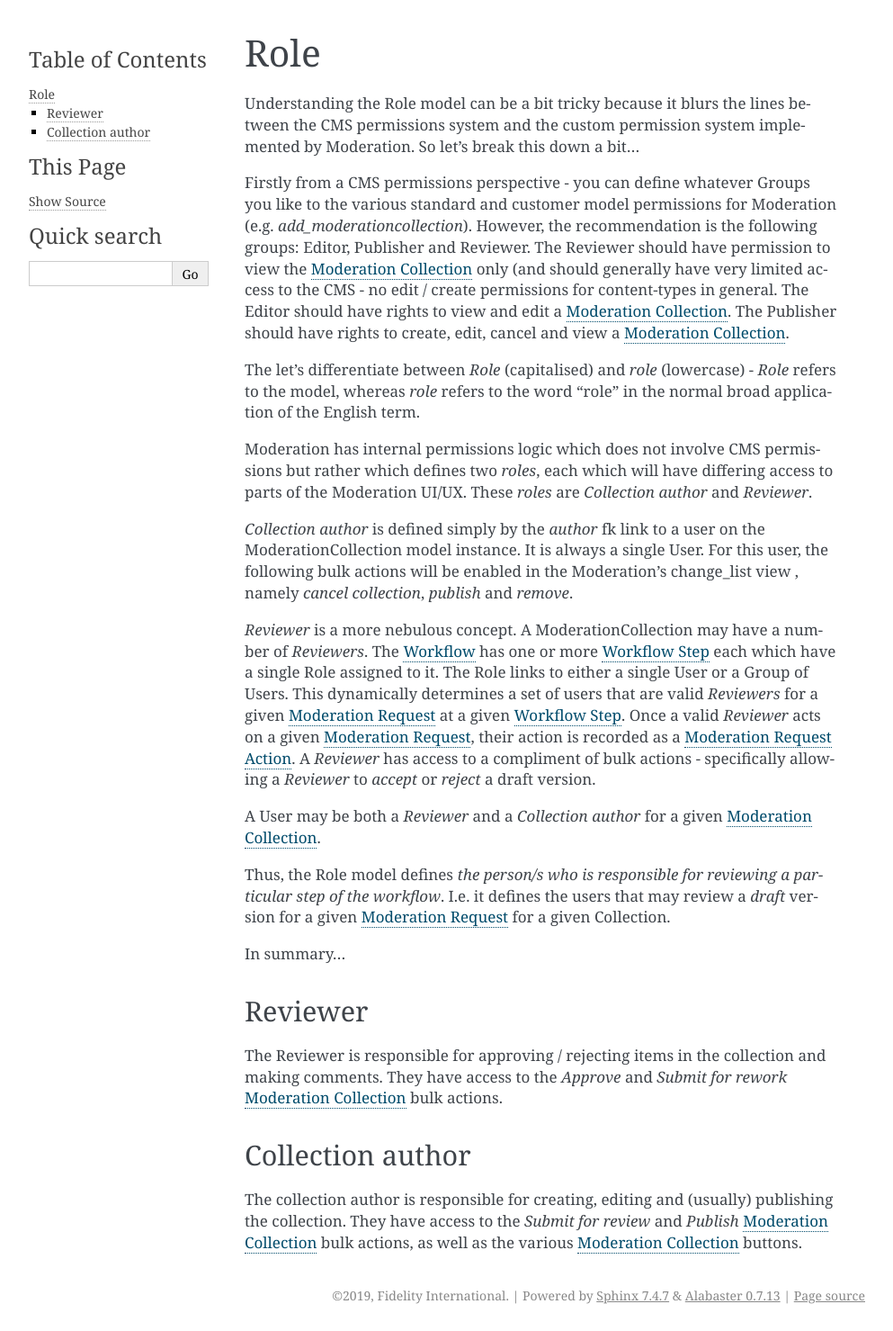
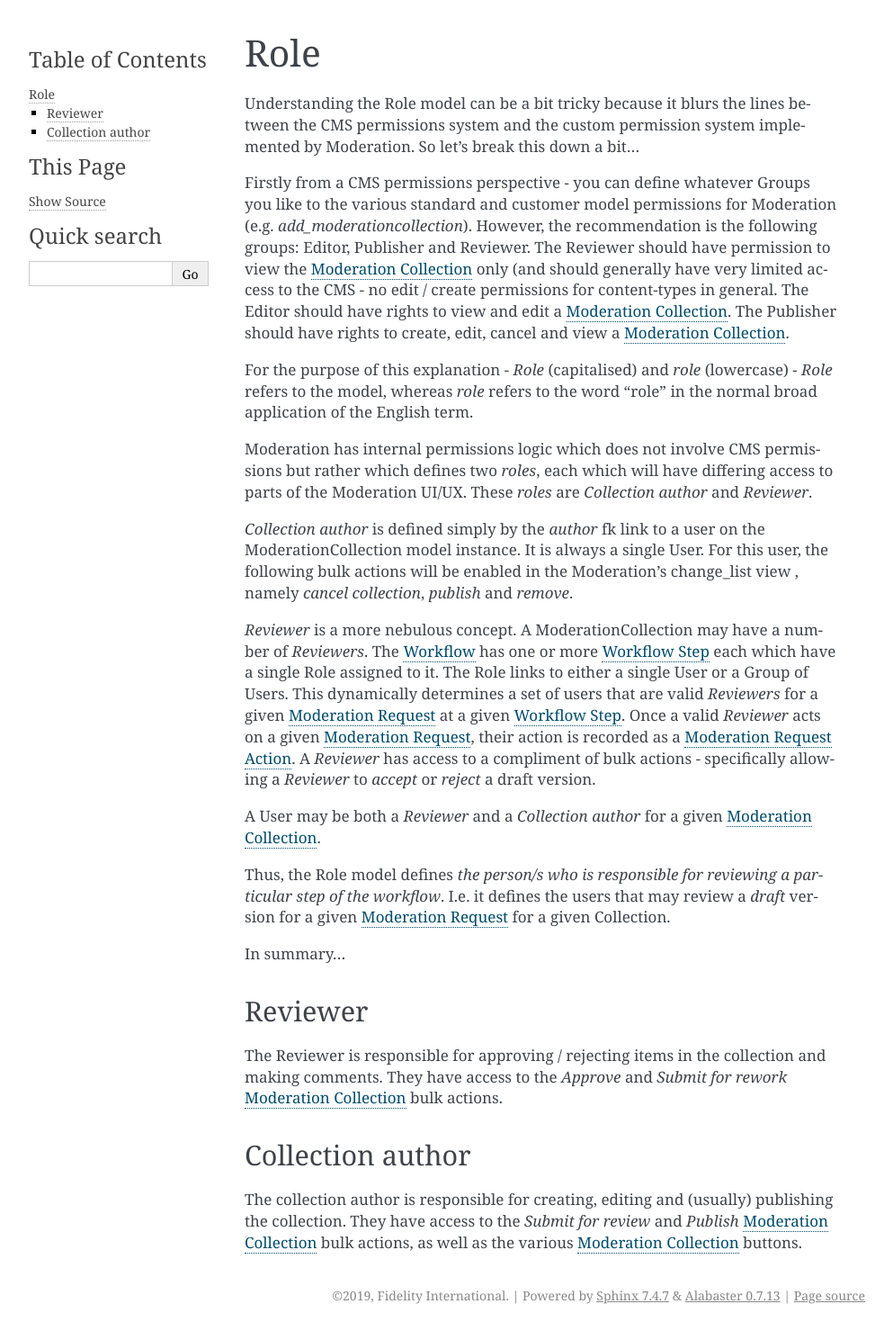
Before and after one commit to django-cms/djangocms-moderation, a Sphinx documentation site: the page built from docs/role.rst, in a window 1280 px wide. Shown: the whole page at 90% size, without its empty margins (148-1141 px from the left). Built offline with Sphinx 7.4.7, drawn with Linux system fonts in a browser that asks for light colours.

Commit message:
Amendments from PR review

```diff
--- a/docs/role.rst
+++ b/docs/role.rst
@@ -6,7 +6,7 @@ Understanding the Role model can be a bit tricky because it blurs the lines betw
 
 Firstly from a CMS permissions perspective - you can define whatever Groups you like to the various standard and customer model permissions for Moderation (e.g. `add_moderationcollection`). However, the recommendation is the following groups: Editor, Publisher and Reviewer. The Reviewer should have permission to view the :ref:`moderation_collection` only (and should generally have very limited access to the CMS - no edit / create permissions for content-types in general. The Editor should have rights to view and edit a :ref:`moderation_collection`. The Publisher should have rights to create, edit, cancel and view a :ref:`moderation_collection`.
 
-The let's differentiate between `Role` (capitalised) and `role` (lowercase) - `Role` refers to the model, whereas `role` refers to the word "role" in the normal broad application of the English term.
+For the purpose of this explanation - `Role` (capitalised) and `role` (lowercase) - `Role` refers to the model, whereas `role` refers to the word "role" in the normal broad application of the English term.
 
 Moderation has internal permissions logic which does not involve CMS permissions but rather which defines two `roles`, each which will have differing access to parts of the Moderation UI/UX. These `roles` are `Collection author` and `Reviewer`.
 
```
